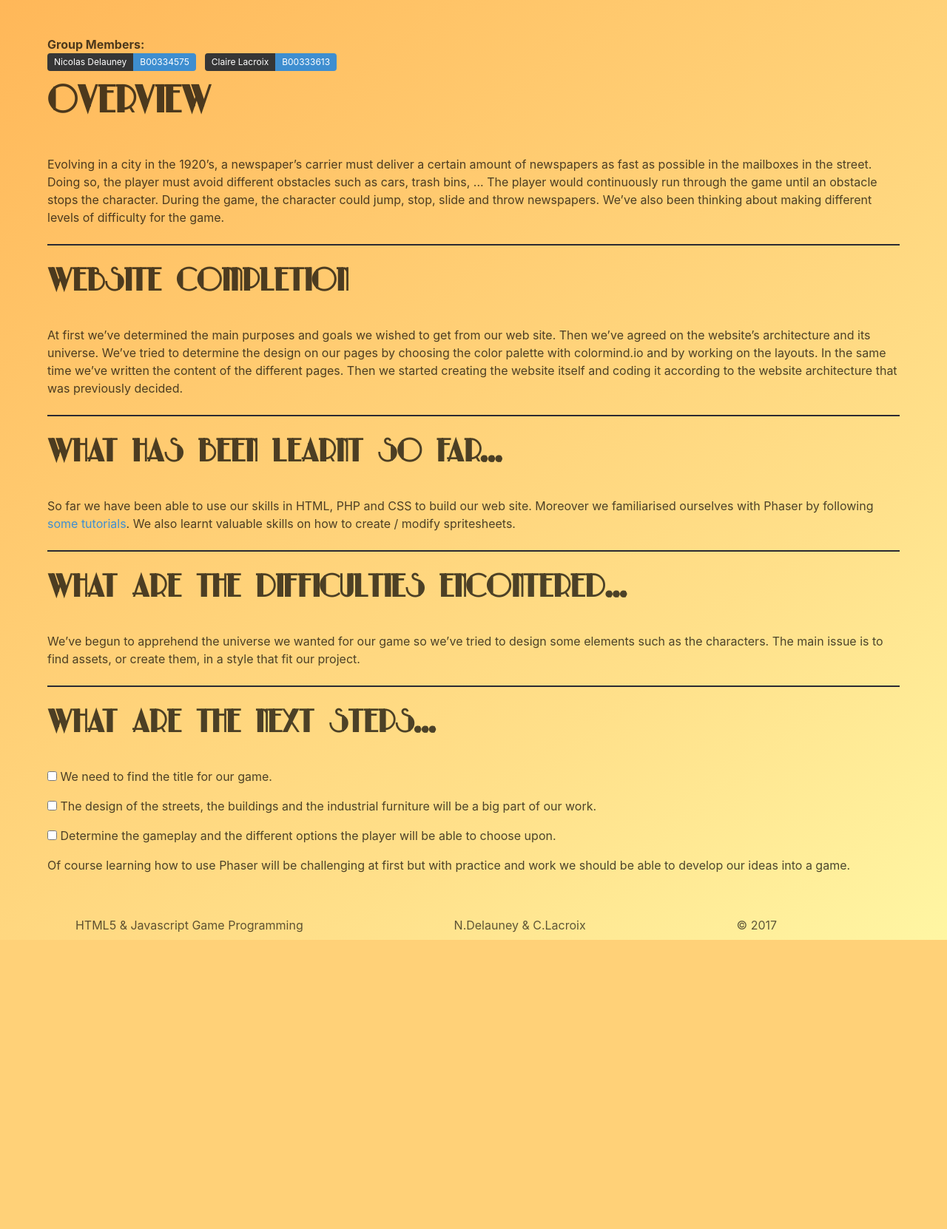
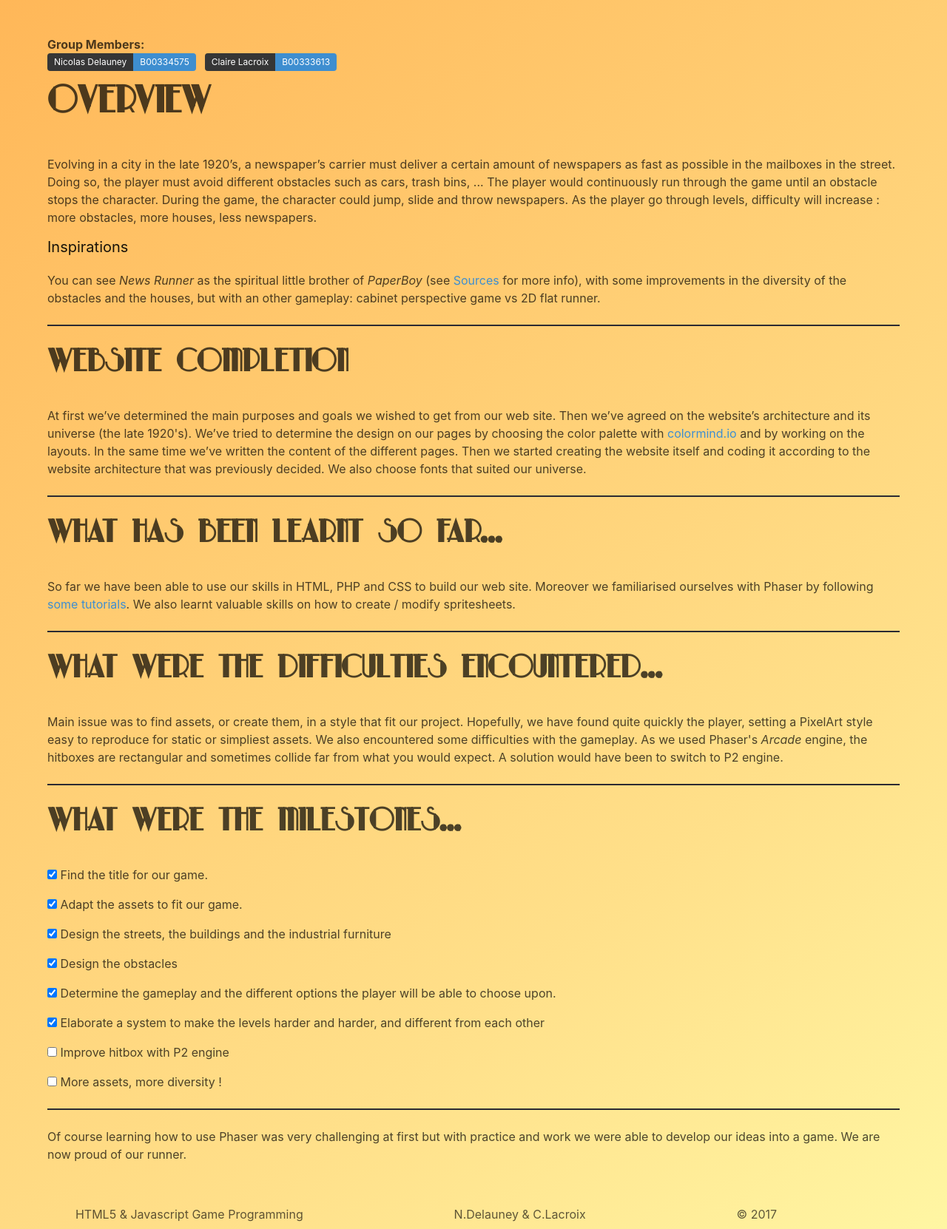
Before and after one commit to Delni/GameProgramming, a PHP site: page /Docs/overview.php in a window 1280 px wide. Shown: the part 52-1714 px from the top of the page at 74% size. Before the commit the page ends 1323 px from the top, so only its background shows below. Run offline with PHP 8.4, Linux system fonts and the light colour scheme; some libraries are stand-ins or nearby versions.

Commit message:
:lipstick: Website review

```diff
--- a/Docs/overview.php
+++ b/Docs/overview.php
@@ -32,21 +32,26 @@
         </div>
         <p class="title is-1">Overview</p>
         <p>
-          Evolving in a city in the 1920’s, a newspaper’s carrier must deliver a certain amount of newspapers
+          Evolving in a city in the late 1920’s, a newspaper’s carrier must deliver a certain amount of newspapers
           as fast as possible in the mailboxes in the street. Doing so, the player must avoid different obstacles
           such as cars, trash bins, ... The player would continuously run through the game until an obstacle stops
           the character.
-          During the game, the character could jump, stop, slide and throw newspapers.
-          We’ve also been thinking about making different levels of difficulty for the game.
+          During the game, the character could jump, slide and throw newspapers.
+          As the player go through levels, difficulty will increase : more obstacles, more houses, less newspapers.
+         </p>
+         <p class="subtitle is-5">Inspirations</p>
+         <p>You can see <em>News Runner</em> as the spiritual little brother of <em>PaperBoy</em> (see <a href="./sources.php" class="has-text-info">Sources</a> for more info),
+           with some improvements in the diversity of the obstacles and the houses, but with an other gameplay:
+            cabinet perspective game vs 2D flat runner.
          </p>
          <hr>
          <p class="title is-2">Website completion</p>
          <p>
            At first we’ve determined the main purposes and goals we wished to get from our web site. Then we’ve
-            agreed on the website’s architecture and its universe. We’ve tried to determine the design on our
-            pages by choosing the color palette with colormind.io and by working on the layouts. In the same time
+            agreed on the website’s architecture and its universe (the late 1920's). We’ve tried to determine the design on our
+            pages by choosing the color palette with <a href="colormind.io" class="has-text-info">colormind.io</a> and by working on the layouts. In the same time
             we’ve written the content of the different pages. Then we started creating the website itself and
-            coding it according to the website architecture that was previously decided.
+            coding it according to the website architecture that was previously decided. We also choose fonts that suited our universe.
           </p>
           <hr>
           <p class="title is-2">What has been learnt so far...</p>
@@ -57,21 +62,28 @@
             We also learnt valuable skills on how to create / modify spritesheets.
           </p>
           <hr>
-          <p class="title is-2">What are the difficulties encontered...</p>
+          <p class="title is-2">What were the difficulties encountered...</p>
           <p>
-            We’ve begun to apprehend the universe we wanted for our game so we’ve tried to design some elements
-            such as the characters. The main issue is to find assets, or create them, in a style that fit our project.
+            Main issue was to find assets, or create them, in a style that fit our project. Hopefully, we have found quite quickly the player,
+            setting a PixelArt style easy to reproduce for static or simpliest assets.
+            We also encountered some difficulties with the gameplay. As we used Phaser's <em>Arcade</em> engine,
+            the hitboxes are rectangular and sometimes collide far from what you would expect. A solution would have been to switch to P2 engine.
           </p>
           <hr>
-          <p class="title is-2">What are the next steps...</p>
+          <p class="title is-2">What were the milestones...</p>
 
-            <p><input type="checkbox" class="checkbox"> We need to find the title for our game.</p>
-            <p><input type="checkbox" class="checkbox"> The design of the streets, the buildings and the industrial furniture will be a big part of our work.</p>
-            <p><input type="checkbox" class="checkbox"> Determine the gameplay and the different options the player will be able to choose upon.</p>
-
+            <p><input type="checkbox" class="checkbox" checked> Find the title for our game.</p>
+            <p><input type="checkbox" class="checkbox" checked> Adapt the assets to fit our game.</p>
+            <p><input type="checkbox" class="checkbox" checked> Design the streets, the buildings and the industrial furniture</p>
+            <p><input type="checkbox" class="checkbox" checked> Design the obstacles</p>
+            <p><input type="checkbox" class="checkbox" checked> Determine the gameplay and the different options the player will be able to choose upon.</p>
+            <p><input type="checkbox" class="checkbox" checked> Elaborate a system to make the levels harder and harder, and different from each other</p>
+            <p><input type="checkbox" class="checkbox"> Improve hitbox with P2 engine</p>
+            <p><input type="checkbox" class="checkbox"> More assets, more diversity !</p>
+          <hr>
           <p>
-             Of course learning how to use Phaser will be challenging at first but with practice and work we
-             should be able to develop our ideas into a game.
+             Of course learning how to use Phaser was very challenging at first but with practice and work we
+             were able to develop our ideas into a game. We are now proud of our runner.
           </p>
       </div>
     </div>
--- a/Docs/sources.php
+++ b/Docs/sources.php
@@ -27,7 +27,10 @@
             <article class="message is-dark has-no-background">
               <div class="message-body">
                 <p class="title">Inspiration</p>
-                <p>You can find similarities in our game and the old game called <a href="https://en.wikipedia.org/wiki/Paperboy_(video_game)" class="has-text-info">Paper Boy</a>.<br>
+                <p>You can find similarities in our game and the old game called <a href="https://en.wikipedia.org/wiki/Paperboy_(video_game)" class="has-text-info">Paper Boy</a>.
+                  Contrary to PaperBoy, the delivery must be done in each and every house the player encounters. <br> Moreover, the levels are not played through a week, but through a day:
+                  as you unlock levels, you can see the sky change to follow hours of the day (from morning until dark). <br><em>Will you be able to see the sunset ?</em><br>
+                  We also added a feature to make you feel like you are entering the city:  the higher the level is, the more buildings you see in background.<br>
                   Some gameplay features for handling 2D runner are inspired by <a href="https://halfbrick.com/our-games/jetpack-joyride/" class="has-text-info">JetPack Joyride</a>.  </p>
                 <hr>
                 <img src="../assets/img/PaperboyGameplay.png" alt="PaperBoy" class="image" style="margin:auto;margin-bottom : 0">
```
Also changed, not shown: About/index.php (+7 -21 lines), Docs/gallery.php (+30 -12 lines), assets/img/10thdoctor.png, assets/img/rosetyler.png.
